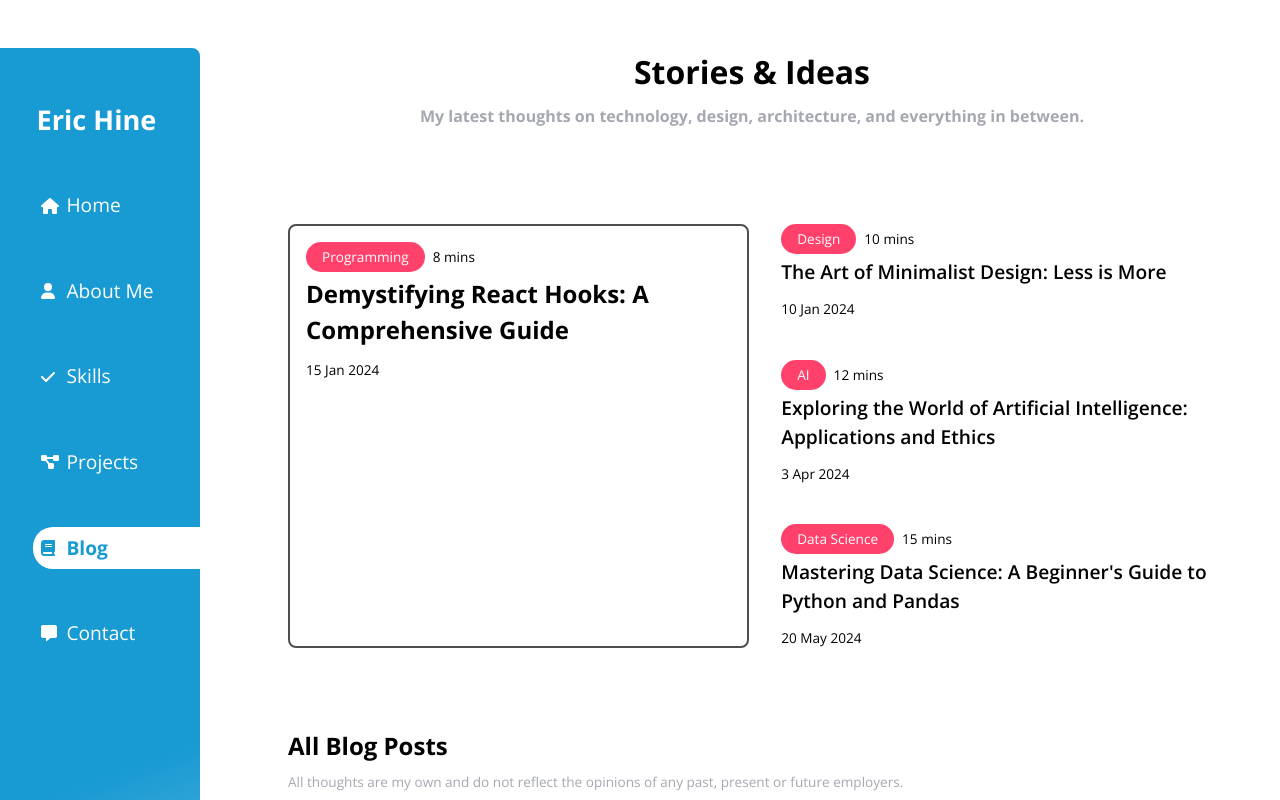
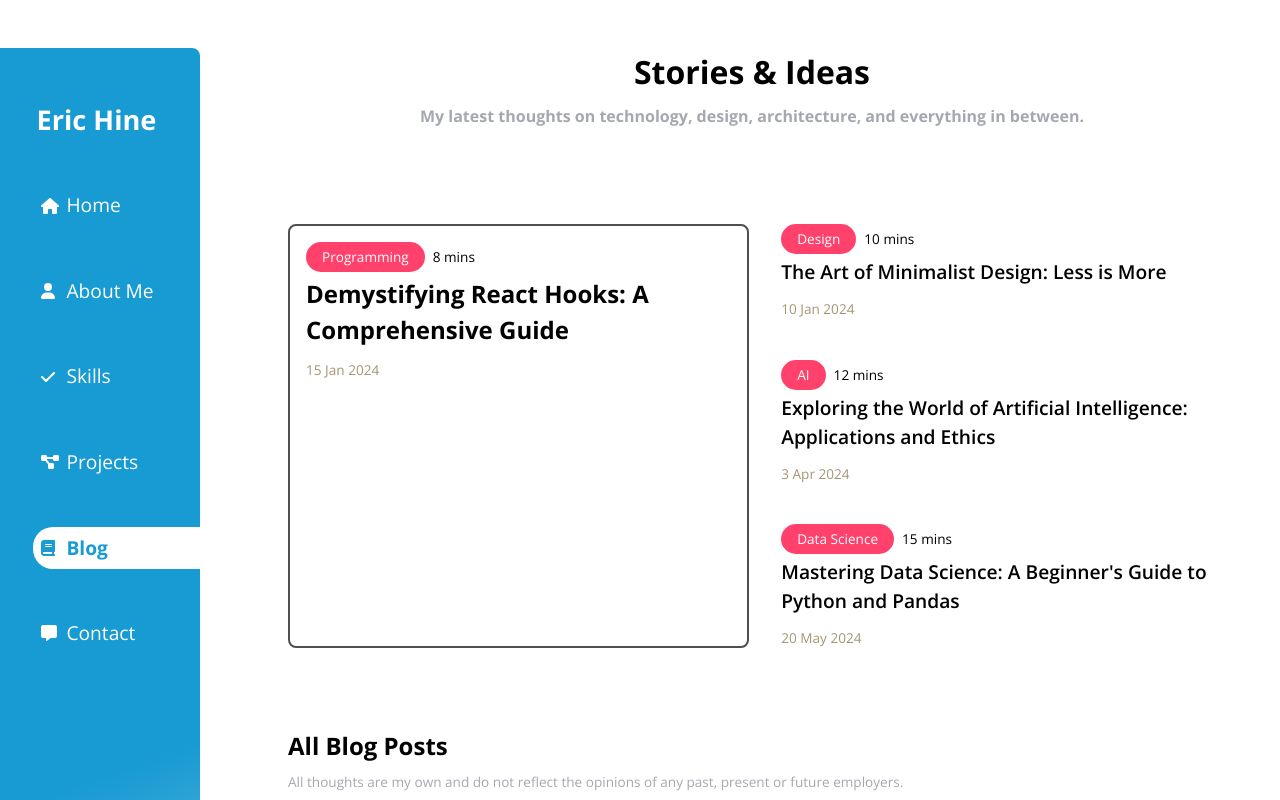
Before and after one commit to R-Daneel0livaw/portfolio, a React (Vite) app: page /blog in a window 1280 px wide. Shown: the top 800 px of the page. Built offline with nearby package versions, Linux system fonts and the light colour scheme; a web font is replaced by a local one.

Commit message:
Add Blog Featured Topic Labels.

```diff
--- a/src/pages/Blog/Blog.module.css
+++ b/src/pages/Blog/Blog.module.css
@@ -44,6 +44,7 @@
 
 .featuredDate {
     font-size: 0.85rem;
+    color: #a69575;
 }
 
 .blogList {
```
